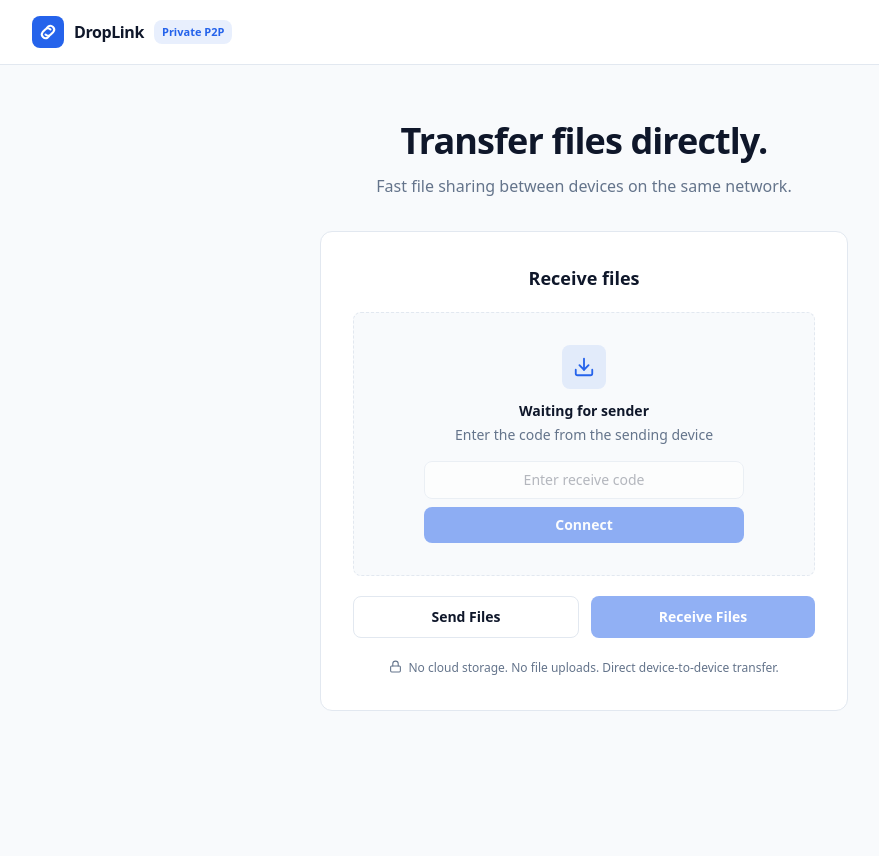
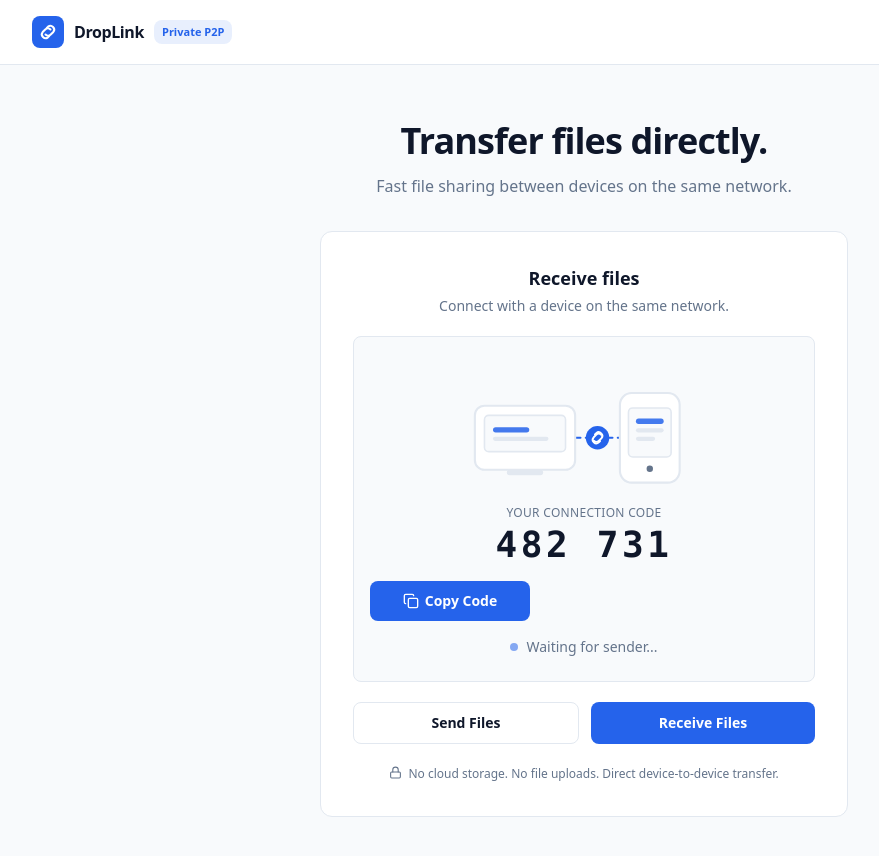
Before and after one commit to Nischal-69/Droplink, a React (Vite) app in the folder client/: page / in a window 1280 px wide. Both pictures are taken after a click on the button "Receive Files". Shown: the top 856 px of the page, without its empty margins (56-935 px from the left). Before the commit the page ends 800 px from the top, so only its background shows below. Built offline with nearby package versions, Linux system fonts and the light colour scheme.

Commit message:
recieve screen

```diff
--- a/client/src/components/ReceiveFilesCard.tsx
+++ b/client/src/components/ReceiveFilesCard.tsx
@@ -1,41 +1,125 @@
-import { Download, Lock } from 'lucide-react'
+import { useState } from 'react'
+import { Check, Copy, Lock } from 'lucide-react'
 
 type Props = {
   onSwitchToSend: () => void
 }
 
-/** Receive-mode preview — no connection logic yet. */
+const CONNECTION_CODE = '482 731'
+
+/**
+ * Simple flat illustration: laptop + phone linked peer-to-peer.
+ * Palette only: Primary / Border / Background / White / Muted.
+ */
+function DeviceIllustration() {
+  return (
+    <svg
+      viewBox="0 0 260 120"
+      fill="none"
+      role="img"
+      aria-label="Two devices connected directly"
+      className="mx-auto h-28 w-auto sm:h-32"
+    >
+      {/* link line between devices */}
+      <line
+        x1="122"
+        y1="72"
+        x2="164"
+        y2="72"
+        stroke="#2563EB"
+        strokeWidth="2"
+        strokeDasharray="5 5"
+        strokeLinecap="round"
+      />
+      {/* center node */}
+      <circle cx="143" cy="72" r="11" fill="#2563EB" />
+      <path
+        d="M139.5 74.8a3.4 3.4 0 0 0 4.8 0l2.3-2.3a3.4 3.4 0 0 0-4.8-4.8l-1.2 1.2"
+        stroke="#FFFFFF"
+        strokeWidth="1.8"
+        strokeLinecap="round"
+        strokeLinejoin="round"
+      />
+      <path
+        d="M146.5 69.2a3.4 3.4 0 0 0-4.8 0l-2.3 2.3a3.4 3.4 0 0 0 4.8 4.8l1.2-1.2"
+        stroke="#FFFFFF"
+        strokeWidth="1.8"
+        strokeLinecap="round"
+        strokeLinejoin="round"
+      />
+
+      {/* laptop */}
+      <rect x="28" y="42" width="94" height="60" rx="9" fill="#FFFFFF" stroke="#E2E8F0" strokeWidth="2" />
+      <rect x="37" y="51" width="76" height="34" rx="4" fill="#F8FAFC" stroke="#E2E8F0" strokeWidth="1.5" />
+      <rect x="45" y="62" width="34" height="5" rx="2.5" fill="#2563EB" opacity="0.85" />
+      <rect x="45" y="71" width="52" height="4" rx="2" fill="#E2E8F0" />
+      <rect x="58" y="102" width="34" height="5" rx="2.5" fill="#E2E8F0" />
+
+      {/* phone */}
+      <rect x="164" y="30" width="56" height="84" rx="11" fill="#FFFFFF" stroke="#E2E8F0" strokeWidth="2" />
+      <rect x="172" y="44" width="40" height="46" rx="4" fill="#F8FAFC" stroke="#E2E8F0" strokeWidth="1.5" />
+      <rect x="179" y="54" width="26" height="5" rx="2.5" fill="#2563EB" opacity="0.85" />
+      <rect x="179" y="63" width="26" height="4" rx="2" fill="#E2E8F0" />
+      <rect x="179" y="71" width="18" height="4" rx="2" fill="#E2E8F0" />
+      <circle cx="192" cy="101" r="3" fill="#64748B" />
+    </svg>
+  )
+}
+
+/** Receive-mode preview — no real connection yet. */
 export default function ReceiveFilesCard({ onSwitchToSend }: Props) {
+  const [copied, setCopied] = useState(false)
+
+  const handleCopy = async () => {
+    try {
+      await navigator.clipboard.writeText(CONNECTION_CODE)
+      setCopied(true)
+      window.setTimeout(() => setCopied(false), 1500)
+    } catch {
+      setCopied(false)
+    }
+  }
+
   return (
     <section
       aria-label="Receive files"
       className="mt-8 w-full rounded-xl border border-border bg-white p-6 sm:p-8"
     >
       <h2 className="text-center text-lg font-semibold">Receive files</h2>
+      <p className="mt-1 text-center text-sm text-muted">
+        Connect with a device on the same network.
+      </p>
 
-      <div className="mt-5 rounded-lg border border-dashed border-border bg-background px-4 py-8 text-center">
-        <span className="mx-auto flex h-11 w-11 items-center justify-center rounded-lg bg-primary/10">
-          <Download size={22} className="text-primary" aria-hidden />
-        </span>
-        <p className="mt-3 text-sm font-semibold">Waiting for sender</p>
-        <p className="mt-1 text-sm text-muted">Enter the code from the sending device</p>
-        <div className="mx-auto mt-4 flex max-w-xs flex-col gap-2">
-          <input
-            type="text"
-            disabled
-            placeholder="Enter receive code"
-            title="Receiving coming soon"
-            className="w-full cursor-not-allowed rounded-lg border border-border bg-white px-3 py-2 text-center text-sm opacity-60"
-          />
-          <button
-            type="button"
-            disabled
-            title="Receiving coming soon"
-            className="w-full cursor-not-allowed rounded-lg bg-primary px-4 py-2 text-sm font-semibold text-white opacity-50"
-          >
-            Connect
-          </button>
-        </div>
+      <div className="mt-5 rounded-lg border border-border bg-background px-4 py-6">
+        <DeviceIllustration />
+
+        <p className="mt-4 text-center text-xs font-medium uppercase tracking-wide text-muted">
+          Your connection code
+        </p>
+        <p className="mt-1 text-center font-mono text-4xl font-bold tracking-widest text-dark">
+          {CONNECTION_CODE}
+        </p>
+
+        <button
+          type="button"
+          onClick={handleCopy}
+          className="mx-auto mt-4 inline-flex w-full items-center justify-center gap-1.5 rounded-lg bg-primary px-4 py-2.5 text-sm font-semibold text-white hover:opacity-90 sm:w-auto sm:min-w-40"
+        >
+          {copied ? (
+            <>
+              <Check size={16} aria-hidden /> Copied
+            </>
+          ) : (
+            <>
+              <Copy size={16} aria-hidden /> Copy Code
+            </>
+          )}
+        </button>
+
+        <p className="mt-4 flex items-center justify-center gap-2 text-sm text-muted">
+          <span aria-hidden className="inline-block h-2 w-2 animate-pulse rounded-full bg-primary" />
+          Waiting for sender...
+        </p>
       </div>
 
       <div className="mt-5 flex flex-col gap-3 sm:flex-row">
@@ -49,8 +133,8 @@ export default function ReceiveFilesCard({ onSwitchToSend }: Props) {
         <button
           type="button"
           disabled
-          title="Receiving coming soon"
-          className="flex-1 cursor-not-allowed rounded-lg bg-primary px-4 py-2.5 text-sm font-semibold text-white opacity-50"
+          title="You are on the Receive screen"
+          className="flex-1 cursor-default rounded-lg bg-primary px-4 py-2.5 text-sm font-semibold text-white"
         >
           Receive Files
         </button>
```
